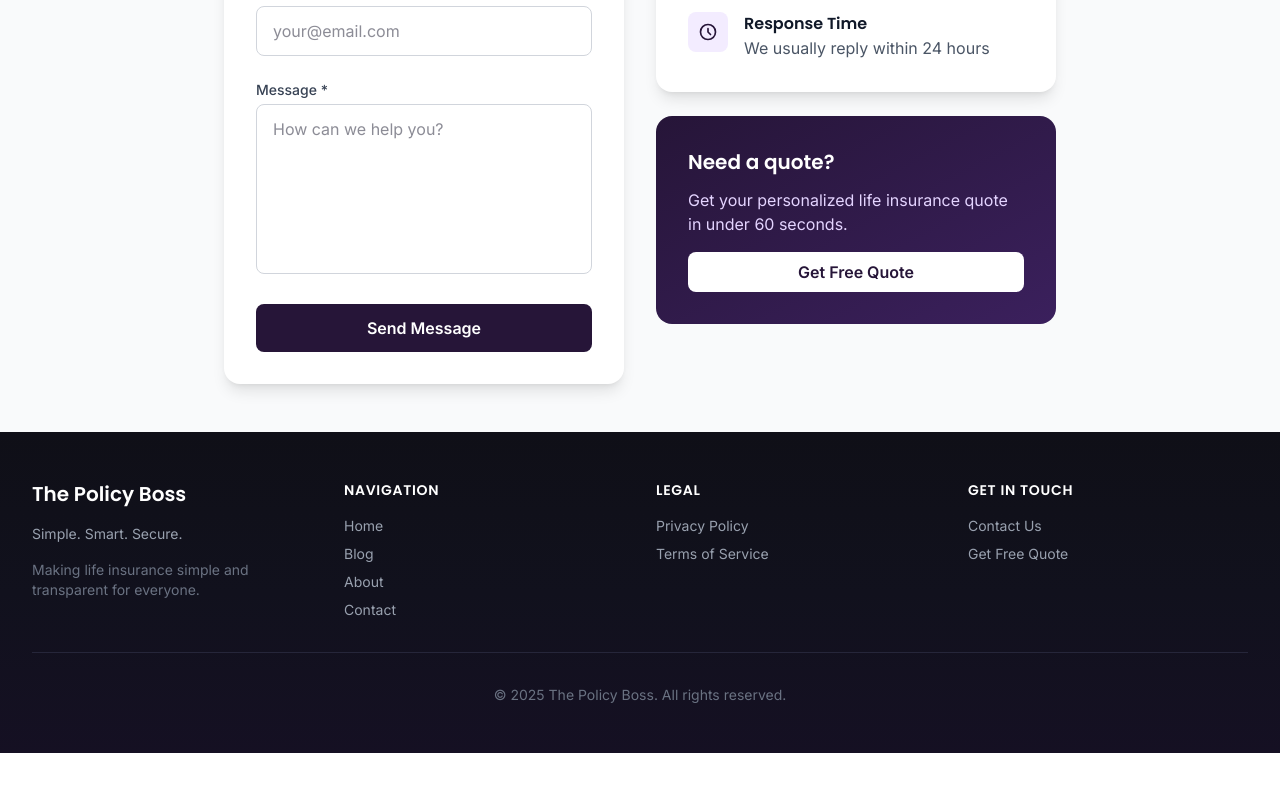
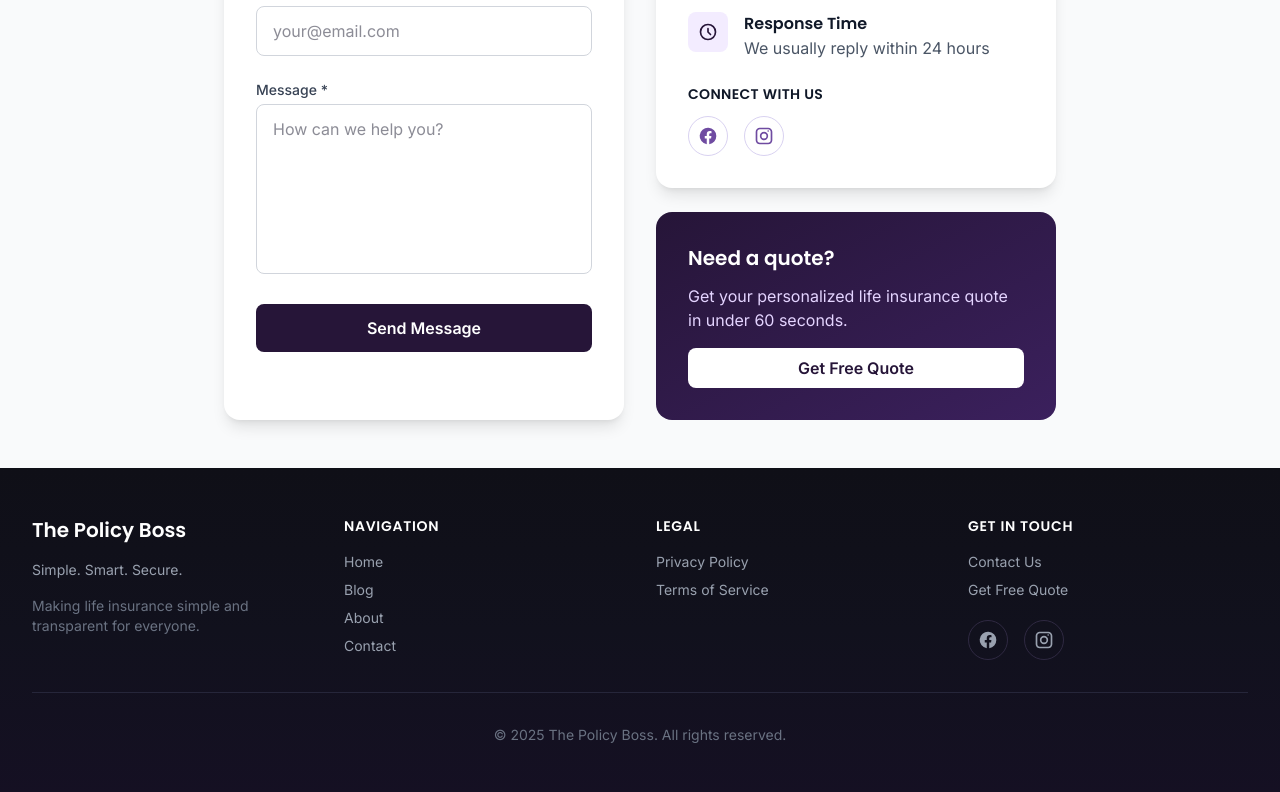
Before and after one commit to ElmekaouiHaitham/thepolicyboss, a Next.js app: page /contact in a window 1280 px wide. Shown: the part 456-1248 px from the top of the page. Before the commit the page ends 1209 px from the top, so only its background shows below. Built offline with nearby package versions, Linux system fonts and the light colour scheme.

Commit message:
Add social media links to Home, About, Contact pages, and Footer; integrate Image component for mission image in About page for improved visuals.

```diff
--- a/app/about/page.tsx
+++ b/app/about/page.tsx
@@ -1,3 +1,4 @@
+import Image from 'next/image';
 import Link from 'next/link';
 import type { Metadata } from 'next';
 
@@ -57,7 +58,16 @@ export default function AboutPage() {
           <div className="rounded-2xl bg-white p-8 shadow-lg">
             <div className="flex flex-col md:flex-row gap-8">
               <div className="shrink-0">
-                <div className="h-32 w-32 rounded-full bg-linear-to-br from-[#f3ecff] to-[#e4d4ff] mx-auto md:mx-0"></div>
+                <div className="relative h-32 w-32 rounded-full bg-linear-to-br from-[#f3ecff] to-[#e4d4ff] mx-auto md:mx-0 overflow-hidden">
+                  <Image
+                    src="/mission.jpg"
+                    alt="The Policy Boss mission"
+                    fill
+                    className="object-cover"
+                    sizes="128px"
+                    priority
+                  />
+                </div>
               </div>
               <div className="flex-1">
                 <h3 className="text-2xl font-semibold text-gray-900 mb-4 font-heading">
--- a/app/contact/page.tsx
+++ b/app/contact/page.tsx
@@ -2,6 +2,7 @@
 
 import { useState, FormEvent } from 'react';
 import Link from 'next/link';
+import { socialLinks } from '@/lib/socialLinks';
 
 export default function ContactPage() {
   const [formData, setFormData] = useState({
@@ -207,6 +208,45 @@ export default function ContactPage() {
                   </div>
                 </div>
               </div>
+              <div className="mt-6">
+                <h3 className="text-sm font-semibold text-gray-900 uppercase tracking-wide mb-3">
+                  Connect With Us
+                </h3>
+                <div className="flex items-center gap-4">
+                  <Link
+                    href={socialLinks.facebook}
+                    target="_blank"
+                    rel="noopener noreferrer"
+                    className="flex items-center justify-center h-10 w-10 rounded-full border border-[#d9d2f1] text-[#6f4ba1] transition-all hover:text-white hover:bg-[#3b205d] hover:border-[#3b205d]"
+                    aria-label="Follow The Policy Boss on Facebook"
+                  >
+                    <svg
+                      className="h-5 w-5"
+                      fill="currentColor"
+                      viewBox="0 0 24 24"
+                      aria-hidden="true"
+                    >
+                      <path d="M22 12a10 10 0 10-11.5 9.87v-6.99H8.1V12h2.4V9.79c0-2.37 1.42-3.68 3.6-3.68 1.04 0 2.12.18 2.12.18v2.33h-1.19c-1.17 0-1.54.73-1.54 1.48V12h2.62l-.42 2.88h-2.2v6.99A10 10 0 0022 12z" />
+                    </svg>
+                  </Link>
+                  <Link
+                    href={socialLinks.instagram}
+                    target="_blank"
+                    rel="noopener noreferrer"
+                    className="flex items-center justify-center h-10 w-10 rounded-full border border-[#d9d2f1] text-[#6f4ba1] transition-all hover:text-white hover:bg-[#3b205d] hover:border-[#3b205d]"
+                    aria-label="Follow The Policy Boss on Instagram"
+                  >
+                    <svg
+                      className="h-5 w-5"
+                      fill="currentColor"
+                      viewBox="0 0 24 24"
+                      aria-hidden="true"
+                    >
+                      <path d="M7 2C4.243 2 2 4.243 2 7v10c0 2.757 2.243 5 5 5h10c2.757 0 5-2.243 5-5V7c0-2.757-2.243-5-5-5H7zm0 2h10c1.654 0 3 1.346 3 3v10c0 1.654-1.346 3-3 3H7c-1.654 0-3-1.346-3-3V7c0-1.654 1.346-3 3-3zm10 1a1 1 0 100 2 1 1 0 000-2zM12 7a5 5 0 100 10 5 5 0 000-10zm0 2a3 3 0 110 6 3 3 0 010-6z" />
+                    </svg>
+                  </Link>
+                </div>
+              </div>
             </div>
 
             <div className="rounded-2xl bg-linear-to-br from-[#261538] to-[#3b205d] p-8 text-white">
--- a/app/page.tsx
+++ b/app/page.tsx
@@ -7,6 +7,7 @@ import AnimatedHero from "@/components/AnimatedHero";
 import TestimonialCarousel from "@/components/TestimonialCarousel";
 import { fetchBlogSummaries } from "@/lib/blogApi";
 import type { BlogSummary } from "@/types/blog";
+import { socialLinks } from "@/lib/socialLinks";
 
 export const metadata: Metadata = {
   title: "Get Your Free Life Insurance Quote in 60 Seconds",
@@ -47,9 +48,10 @@ export default async function Home() {
       availableLanguage: "English",
     },
     sameAs: [
-      "https://www.facebook.com/thepolicyboss",
+      socialLinks.facebook,
       "https://www.twitter.com/thepolicyboss",
       "https://www.linkedin.com/company/thepolicyboss",
+      socialLinks.instagram,
     ],
   };
 
--- a/components/Footer.tsx
+++ b/components/Footer.tsx
@@ -1,4 +1,5 @@
 import Link from 'next/link';
+import { socialLinks } from '@/lib/socialLinks';
 
 export default function Footer() {
   return (
@@ -83,6 +84,40 @@ export default function Footer() {
                 </Link>
               </li>
             </ul>
+            <div className="mt-5 flex items-center gap-4">
+              <Link
+                href={socialLinks.facebook}
+                target="_blank"
+                rel="noopener noreferrer"
+                className="flex items-center justify-center h-10 w-10 rounded-full border border-[#2f2942] text-gray-400 transition-all hover:text-white hover:border-[#cbb7ff]"
+                aria-label="Follow The Policy Boss on Facebook"
+              >
+                <svg
+                  className="h-5 w-5"
+                  fill="currentColor"
+                  viewBox="0 0 24 24"
+                  aria-hidden="true"
+                >
+                  <path d="M22 12a10 10 0 10-11.5 9.87v-6.99H8.1V12h2.4V9.79c0-2.37 1.42-3.68 3.6-3.68 1.04 0 2.12.18 2.12.18v2.33h-1.19c-1.17 0-1.54.73-1.54 1.48V12h2.62l-.42 2.88h-2.2v6.99A10 10 0 0022 12z" />
+                </svg>
+              </Link>
+              <Link
+                href={socialLinks.instagram}
+                target="_blank"
+                rel="noopener noreferrer"
+                className="flex items-center justify-center h-10 w-10 rounded-full border border-[#2f2942] text-gray-400 transition-all hover:text-white hover:border-[#cbb7ff]"
+                aria-label="Follow The Policy Boss on Instagram"
+              >
+                <svg
+                  className="h-5 w-5"
+                  fill="currentColor"
+                  viewBox="0 0 24 24"
+                  aria-hidden="true"
+                >
+                  <path d="M7 2C4.243 2 2 4.243 2 7v10c0 2.757 2.243 5 5 5h10c2.757 0 5-2.243 5-5V7c0-2.757-2.243-5-5-5H7zm0 2h10c1.654 0 3 1.346 3 3v10c0 1.654-1.346 3-3 3H7c-1.654 0-3-1.346-3-3V7c0-1.654 1.346-3 3-3zm10 1a1 1 0 100 2 1 1 0 000-2zM12 7a5 5 0 100 10 5 5 0 000-10zm0 2a3 3 0 110 6 3 3 0 010-6z" />
+                </svg>
+              </Link>
+            </div>
           </div>
         </div>
 
--- /dev/null
+++ b/lib/socialLinks.ts
@@ -0,0 +1,6 @@
+export const socialLinks = {
+  facebook: 'https://www.facebook.com/ChanelleTJ',
+  instagram: 'https://www.instagram.com/chanelletjones',
+} as const;
+
+export type SocialPlatform = keyof typeof socialLinks;
```
Also changed, not shown: public/mission.jpg (added).
